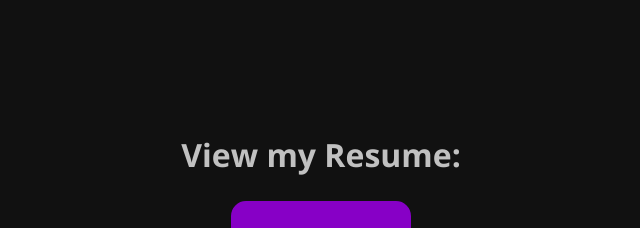
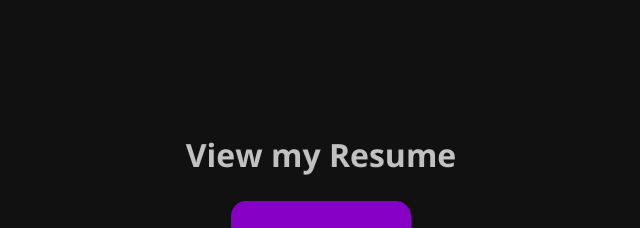
Before and after one commit to lucas-amberg/personal-website, a React (Vite) app in the folder personal-website-frontend/: page / in a window 1280 px wide. Shown: the part 1840-2068 px from the top of the page, without its empty margins (319-959 px from the left). Built offline with nearby package versions, Linux system fonts and the light colour scheme.

Commit message:
Remove colon from resume

```diff
--- a/personal-website-frontend/src/components/Resume.jsx
+++ b/personal-website-frontend/src/components/Resume.jsx
@@ -8,7 +8,7 @@ export default function Resume() {
   return(
     <div className="resume">
       <Fade>
-        <h1>View my Resume:</h1>
+        <h1>View my Resume</h1>
         <a href={resume} rel="noreferrer" target="_blank">Resume</a>
       </Fade>
     </div>
```
